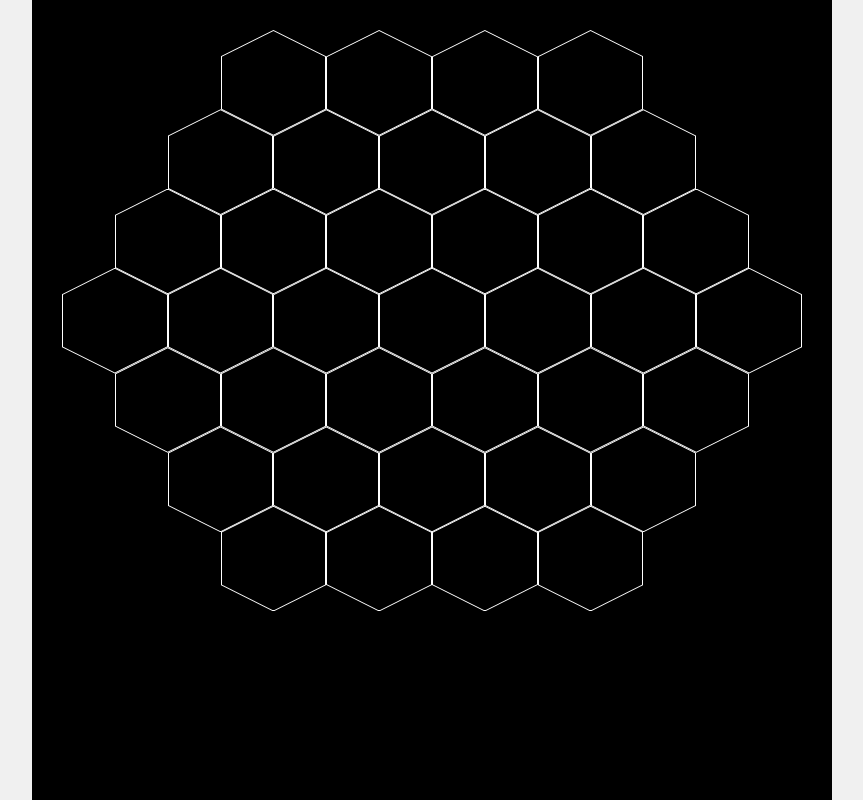
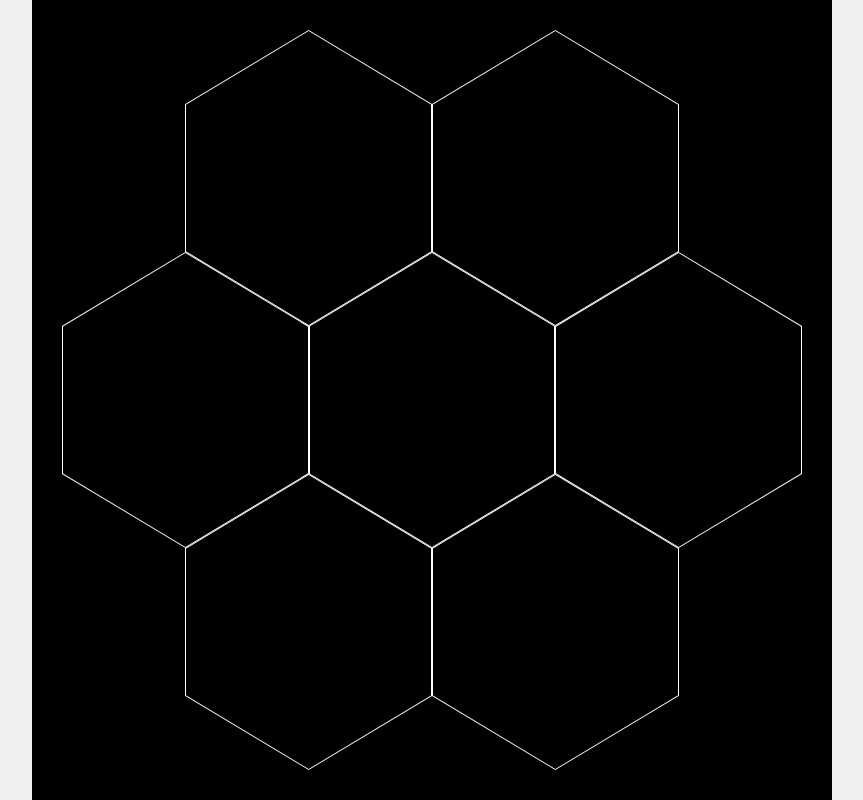
Before and after one commit to Paraldos/rpg-tools, a React (Vite) app: page / in a window 1280 px wide. Shown: the whole page, without its empty margins (208-1071 px from the left). Built offline with nearby package versions, Linux system fonts and the light colour scheme.

Commit message:
automaticly sizing

```diff
--- a/src/components/hex-map/HexMap.css
+++ b/src/components/hex-map/HexMap.css
@@ -4,7 +4,6 @@
   background-color: black;
   padding: 30px;
 
-  height: 100%;
-  max-height: 100%;
-  aspect-ratio: 1 / 1;
+  width: min(100%, 100vh);
+  height: min(100%, 100vw);
 }
--- a/src/components/hex-map/HexMap.jsx
+++ b/src/components/hex-map/HexMap.jsx
@@ -2,7 +2,7 @@ import "./HexMap.css";
 import Hexagon from "../hexagon/Hexagon";
 
 export default function HexMap() {
-  const widthOfMap = 7;
+  const widthOfMap = 3;
   const heightOfMap = widthOfMap;
   const hexMapArray = [];
 
@@ -14,8 +14,8 @@ export default function HexMap() {
 
     for (let col = 0; col < fieldsInRow; col++) {
       const colOffset = col + distanceFromMiddle / 2;
-      const columnStart = colOffset * 2 + 1;
-      const columnEnd = colOffset * 2 + 3;
+      const columnStart = colOffset * 4 + 1;
+      const columnEnd = colOffset * 4 + 5;
 
       let rowOffset = row;
       const rowStart = row * 4 + 1 - rowOffset;
@@ -30,8 +30,9 @@ export default function HexMap() {
     <div
       className="hex-map"
       style={{
-        gridTemplateColumns: `repeat(${widthOfMap * 2}, 1fr)`,
-        gridTemplateRows: `repeat(${heightOfMap * 4}, 1fr)`,
+        gridTemplateColumns: `repeat(${widthOfMap * 4} , 1fr)`,
+        gridTemplateRows: `repeat(${heightOfMap * 4 - widthOfMap + 1}, 1fr)`,
+        aspectRatio: `${widthOfMap * 4} / ${heightOfMap * 4 - widthOfMap + 1}`,
       }}
     >
       {hexMapArray.map((hexagon, index) => (
```
